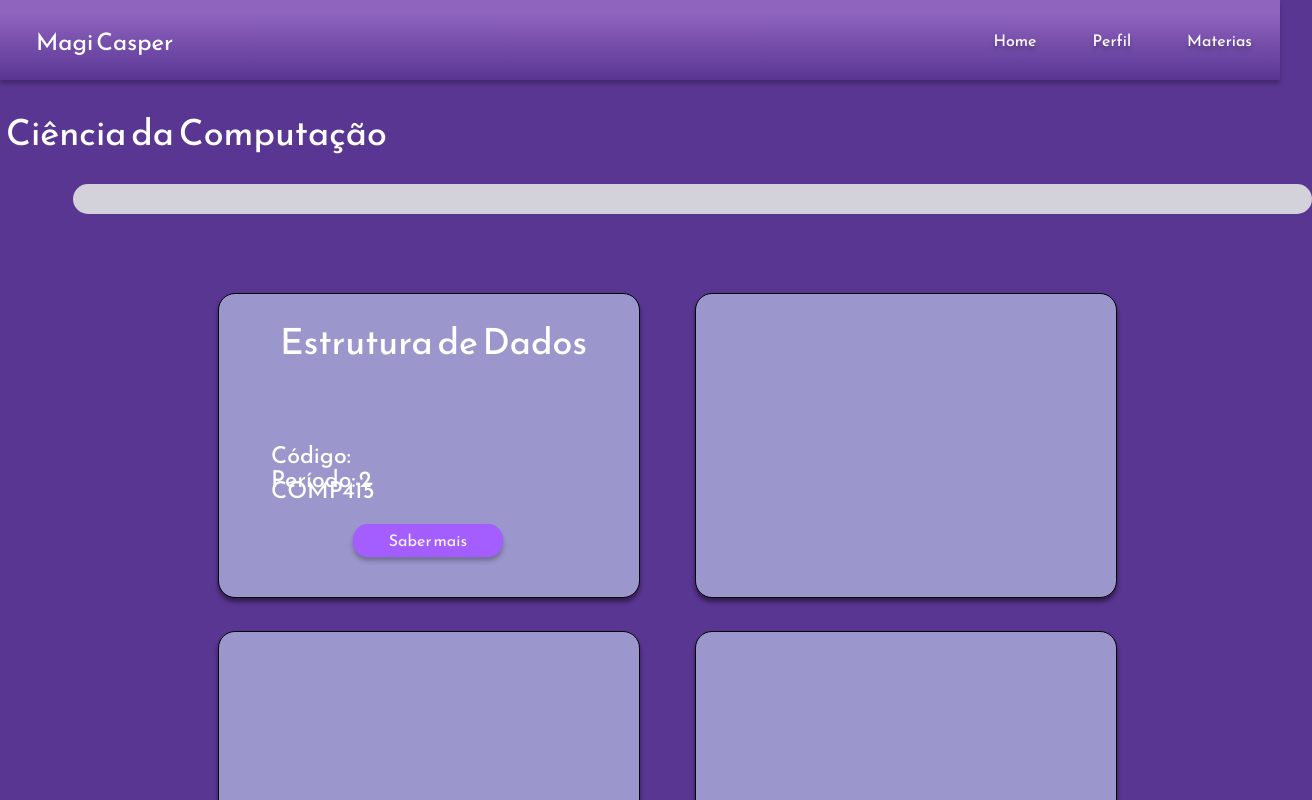
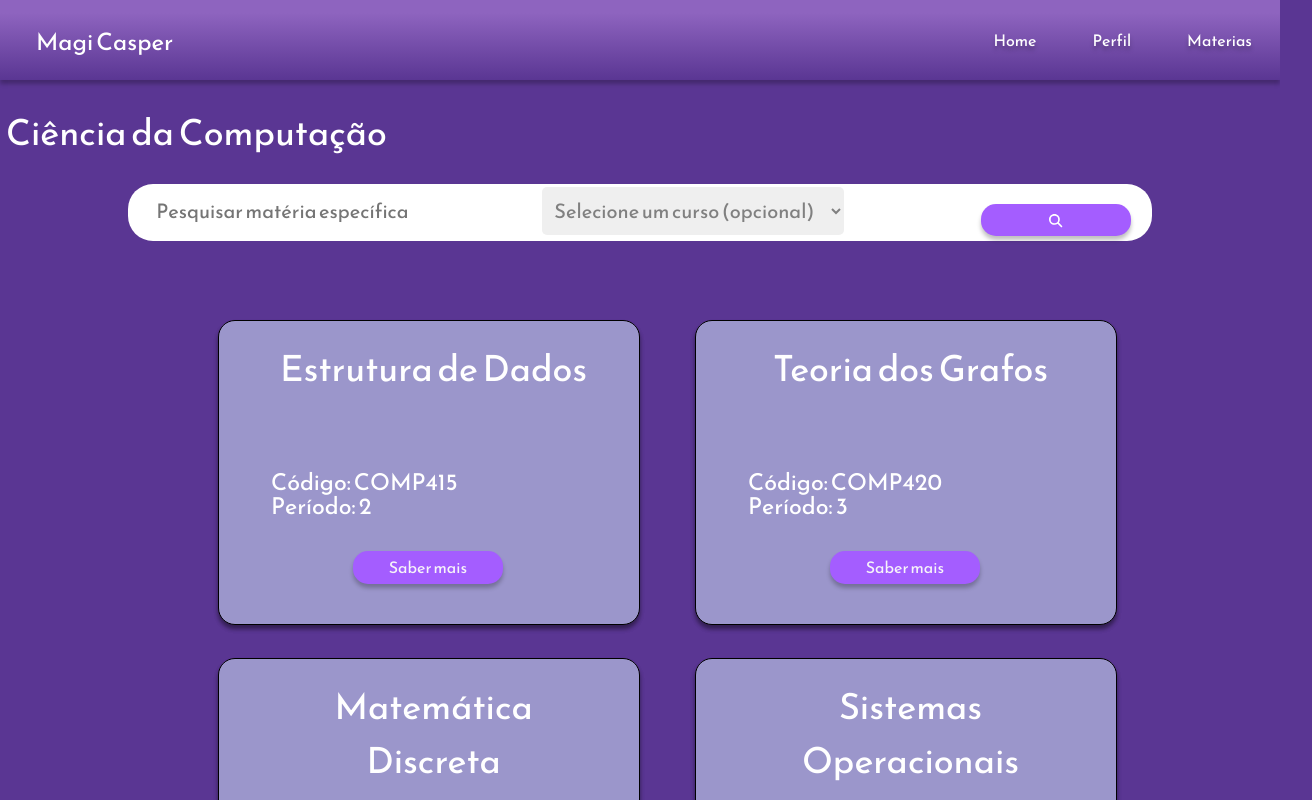
Before and after one commit to JT4v4res/PDS-Grupo5, a React (Create React App) app in the folder magicasper/: page /Materias in a window 1280 px wide. Shown: the top 800 px of the page, 1312 px wide, since content can reach past the window. Built offline with nearby package versions, Linux system fonts and the light colour scheme; no server answers.

Commit message:
page Materias redone + functional search bar + unitary cards component + template for api integ

```diff
--- /dev/null
+++ b/magicasper/src/Componentes/BarraBusca/index.css
@@ -0,0 +1,55 @@
+.form {
+    display: grid;
+    justify-items: center;
+}
+
+.form-content {
+    display: grid; /* Torna a div um grid container */
+    grid-template-columns: repeat(3, auto); /* Define o número de colunas e seu tamanho */
+    gap: 80px;
+    justify-items: center;
+    width: 80%;
+    margin-top: 25px;
+    background-color: white;
+    border-radius: 25px;
+}
+
+.search-button Button {
+    display: flex;
+    flex-direction: column;
+    align-items: center;
+    justify-content: center;
+    width: 149.777px;
+    height: 32.359px;
+    /* gap: 10px; */
+    flex-shrink: 0;
+    border-radius: 15px;
+    background: #A45DFF;
+    box-shadow: 0px 4px 4px 0px rgba(0, 0, 0, 0.25);
+    display: flex;
+}
+
+.input-box {
+    color: black;
+    color: grey;
+    width: 90%;
+    padding: 0.5rem 0.8rem 0.5rem 0.5rem;
+    margin: 0.2vw 0 0.5vw 0.8vw;
+    border: 0;
+    border-radius: 5px;
+    font-size: 20px;
+}
+
+.courseDropdown {
+    color: grey;
+    /* width: 80%; */
+    padding: 0.5rem 0.8rem 0.5rem 0.5rem;
+    margin: 0.2vw 0 0.5vw 0.8vw;
+    border: 0;
+    border-radius: 5px;
+    font-size: 20px;
+}
+
+.courseDropdown option {
+    color: black;
+}
--- /dev/null
+++ b/magicasper/src/Componentes/BarraBusca/index.js
@@ -0,0 +1,56 @@
+import React, { useState } from "react";
+import './index.css';
+import { InputGroup } from 'react-bootstrap';
+import Button from 'react-bootstrap/Button';
+import Form from 'react-bootstrap/esm/Form'
+import Col from 'react-bootstrap/Button';
+import Row from "react-bootstrap/Row";
+// import { InputGroup,  FormControl, Button, Form, Col } from 'react-bootstrap';
+import { faSearch } from '@fortawesome/free-solid-svg-icons';
+import { FontAwesomeIcon } from '@fortawesome/react-fontawesome';
+import getMaterias from "../../pages/Materias/MateriasService";
+
+function BarraBusca(props) {
+    const [search, setSearch] = useState('');
+
+    function handleOnSubmit(event) {
+        event.preventDefault();
+        const materias = getMaterias();
+        const results = materias.filter(materia => materia.nome.toLowerCase().indexOf(search) !== -1);
+        props.setMaterias(results);
+    }
+
+    function handleSearchChange(event) {
+        setSearch(event.target.value.toLowerCase());
+    }
+
+    return (
+        <div className="search-bar-container">
+            <Form onSubmit={handleOnSubmit} className="form">
+                <div className="form-content">
+                    <Form.Control
+                        className="input-box"
+                        placeholder="Pesquisar matéria específica"
+                        aria-label="Pesquisar matéria específica"
+                        onChange={handleSearchChange}
+                    />
+                    <Form.Group controlId="courseDropdown">
+                        <Form.Control as="select" className="courseDropdown">
+                            <option>Selecione um curso (opcional)</option>
+                            <option>Ciência da Computação</option>
+                            <option>Engenharia de Computação</option>
+                        </Form.Control>
+                    </Form.Group>
+                    <InputGroup className="search-button">
+                        <Button type="submit">
+                            <FontAwesomeIcon icon={faSearch} />
+                        </Button>
+                    </InputGroup>
+                </div>
+            </Form>
+        </div>
+    );
+
+}
+
+export default BarraBusca;
--- /dev/null
+++ b/magicasper/src/Componentes/CardMateria/index.css
@@ -0,0 +1,83 @@
+#card-unitario {
+    width: 422px;
+    height: 305px;
+    flex-shrink: 0;
+    font-family: 'Reem Kufi';
+    margin-left: 55px;
+    margin-top: 33px;
+    text-align: justify;
+    border-radius: 17px;
+    border: 1px solid #000;
+    background: #9B96CB;
+    box-shadow: 0px 4px 4px 0px rgba(0, 0, 0, 0.25), 0px 4px 4px 0px rgba(0, 0, 0, 0.25);
+  }
+
+  #conteudo-card-unitario {
+    align-items: center;
+    margin-left: 28px;
+  }
+
+  .img-background-label {
+    background-image: url('../../img/categoria-programming.png');
+    background-size: cover;
+  }
+
+  #conteudo-card-unitario .title {
+    color: #FFF;
+    display: flex;
+    width: 85%;
+    height: 23%;
+    margin-top: 20px;
+    flex-direction: column;
+    justify-content: center;
+    flex-shrink: 0;
+    overflow: hidden;
+    text-align: center;
+    text-overflow: ellipsis;
+    font-size: 36px;
+    font-style: normal;
+    font-weight: 400;
+    line-height: normal;
+    text-align: block;
+  }
+
+  #conteudo-card-unitario ul {
+    list-style: none;
+    padding: 12px;
+  }
+
+  #conteudo-card-unitario li {
+    width: 83%;
+    height: 24.024px;
+    padding: 12px;
+    flex-direction: column;
+    justify-content: center;
+    flex-shrink: 0;
+    color: #FFF;
+    font-size: 23.262px;
+    font-style: normal;
+    font-weight: 400;
+    line-height: normal;
+    display: block;
+  }
+
+  #conteudo-card-unitario .button {
+    display: flex;
+    flex-direction: row;
+    align-items: center;
+    justify-content: center;
+    width: 149.777px;
+    height: 32.359px;
+    padding: 10px;
+    margin-top: 10%;
+    margin-left: 106px;
+    gap: 10px;
+    flex-shrink: 0;
+    border-radius: 15px;
+    background: #A45DFF;
+    box-shadow: 0px 4px 4px 0px rgba(0, 0, 0, 0.25);
+  }
+
+  #conteudo-card-unitario .button a{
+    color: #F6F3F9;
+  }
--- /dev/null
+++ b/magicasper/src/Componentes/CardMateria/index.js
@@ -0,0 +1,20 @@
+import React from 'react';
+import { Link } from "react-router-dom"
+import './index.css';
+
+export default function CardMateria (props){
+    return (
+        <div id='card-unitario'>
+            <div id='conteudo-card-unitario'>
+                <label className='title' key={props.materia}>{props.materia}</label>
+                <ul>
+                <li key={props.codigo}><label className='code'>Código: {props.codigo}</label></li>
+                <li key={props.periodo}><label className='code'>Período: {props.periodo}</label></li>
+                </ul>
+                <label className='button'>
+                <Link to='/MateriaDetalhes'>Saber mais</Link>
+                </label>
+            </div>
+        </div>
+    );
+}
--- /dev/null
+++ b/magicasper/src/pages/Materias/MateriasService.js
@@ -0,0 +1,51 @@
+export default function getMaterias() {
+    return [{
+            nome: 'Estrutura de Dados',
+            codigo: 'COMP415',
+            periodo: '2',
+            nivelEsforco: 'Alto',
+            professor: ['Rodrigo Faro', 'Jessie J', 'Zé Pilintra'],
+            curso: ['Ciência da Computação', 'Engenharia de Computação']
+        },
+        {
+            nome: 'Teoria dos Grafos',
+            codigo: 'COMP420',
+            periodo: '3',
+            nivelEsforco: 'Médio',
+            professor: ['Bob Marley', 'Anitta'],
+            curso: ['Ciência da Computação', 'Engenharia de Computação']
+        },
+        {
+            nome: 'Matemática Discreta',
+            codigo: 'COMP012',
+            periodo: '1',
+            nivelEsforco: 'Médio',
+            professor: ['Lince Negra'],
+            curso: ['Ciência da Computação', 'Engenharia de Computação']
+        },
+        {
+            nome: 'Sistemas Operacionais',
+            codigo: 'COMP225',
+            periodo: '5',
+            nivelEsforco: 'Baixo',
+            professor: ['Sidney Magal'],
+            curso: ['Ciência da Computação', 'Engenharia de Computação']
+        },
+        {
+            nome: 'Sistemas Digitais',
+            codigo: 'ECOM478',
+            periodo: 'ELETIVA',
+            nivelEsforco: 'Baixo',
+            professor: ['Gugu Liberato'],
+            curso: ['Engenharia de Computação']
+        },
+        {
+            nome: 'Cálculo 2',
+            codigo: 'COMP321',
+            periodo: 'ELETIVA',
+            nivelEsforco: 'Alto',
+            professor: ['Xi Ji Ping'],
+            curso: ['Ciência da Computação', 'Engenharia de Computação']
+        },
+    ]
+}
--- a/magicasper/src/pages/Materias/index.css
+++ b/magicasper/src/pages/Materias/index.css
@@ -42,18 +42,6 @@
   cursor: pointer;
 }
 
-#barra-busca {
-  display: flex;
-  width: 90%;
-  height: 30px;
-  padding: 8px 1142px 7px 97px;
-  align-items: center;
-  border-radius: 55px;
-  background: #D3D2DA;
-  margin-left: 73px;
-  margin-top: 25px;
-}
-
 #container-cards {
   display: flex;
   flex-direction: row;
@@ -61,87 +49,3 @@
   margin-top: 46px;
   justify-content: center;
 }
-
-#card-unitario {
-  width: 422px;
-  height: 305px;
-  flex-shrink: 0;
-  font-family: 'Reem Kufi';
-  margin-left: 55px;
-  margin-top: 33px;
-  text-align: justify;
-  border-radius: 17px;
-  border: 1px solid #000;
-  background: #9B96CB;
-  box-shadow: 0px 4px 4px 0px rgba(0, 0, 0, 0.25), 0px 4px 4px 0px rgba(0, 0, 0, 0.25);
-}
-
-#conteudo-card-unitario {
-  align-items: center;
-  margin-left: 28px;
-}
-
-.img-background-label {
-  background-image: url('../../img/categoria-programming.png');
-  background-size: cover;
-}
-
-#conteudo-card-unitario .title {
-  color: #FFF;
-  display: flex;
-  width: 85%;
-  height: 23%;
-  margin-top: 20px;
-  flex-direction: column;
-  justify-content: center;
-  flex-shrink: 0;
-  overflow: hidden;
-  text-align: center;
-  text-overflow: ellipsis;
-  font-size: 36px;
-  font-style: normal;
-  font-weight: 400;
-  line-height: normal;
-  text-align: block;
-}
-
-#conteudo-card-unitario ul {
-  list-style: none;
-  padding: 12px;
-}
-
-#conteudo-card-unitario li {
-  width: 43%;
-  height: 24.024px;
-  padding: 12px;
-  flex-direction: column;
-  justify-content: center;
-  flex-shrink: 0;
-  color: #FFF;
-  font-size: 23.262px;
-  font-style: normal;
-  font-weight: 400;
-  line-height: normal;
-  display: block;
-}
-
-#conteudo-card-unitario .button {
-  display: flex;
-  flex-direction: row;
-  align-items: center;
-  justify-content: center;
-  width: 149.777px;
-  height: 32.359px;
-  padding: 10px;
-  margin-top: 10%;
-  margin-left: 106px;
-  gap: 10px;
-  flex-shrink: 0;
-  border-radius: 15px;
-  background: #A45DFF;
-  box-shadow: 0px 4px 4px 0px rgba(0, 0, 0, 0.25);
-}
-
-#conteudo-card-unitario .button a{
-  color: #F6F3F9;
-}
--- a/magicasper/src/pages/Materias/index.js
+++ b/magicasper/src/pages/Materias/index.js
@@ -2,11 +2,13 @@ import SeletorCurso from '../../Componentes/Seletor-Curso';
 import './index.css';
 import Navbar from '../../Componentes/Navbar';
 import "@fontsource/reem-kufi";
-import { Link } from "react-router-dom"
-import React from 'react';
+import React, { useEffect, useState } from 'react';
 import api from "../../Componentes/apis";
+import getMaterias  from './MateriasService';
+import CardMateria from '../../Componentes/CardMateria';
+import BarraBusca from '../../Componentes/BarraBusca';
 
-let data = ['Estrutura de Dados', 'COMP415', 'Alto', '2'];
+// let data;
 
 // api
 //     .get('/materia')
@@ -18,37 +20,29 @@ let data = ['Estrutura de Dados', 'COMP415', 'Alto', '2'];
 
 function Materias (curso){
   curso = "Ciência da Computação"
-  // materia  = "Estrutura de Dados"
-  // codigo = "BP336CB"
-  // periodo = "2"
-  // label = "P"
-  console.log(curso)
-    console.log('data', data);
+  const [materias, setMaterias] = useState([]);
+
+  useEffect(() => {
+    setMaterias(getMaterias());
+  }, [])
 return (
 <>
   <Navbar/>
   <SeletorCurso texto={curso}/>
 
-  <div id='barra-busca'/>
+  {/* <div id='barra-busca'/> */}
+  <BarraBusca setMaterias={setMaterias}/>
 
   <div id='container-cards'>
-    <div id='card-unitario'>
-      <div id='conteudo-card-unitario'>
-        <label className='title' key={data[0]}>{data[0]}</label>
-        <ul>
-          <li key={data[1]}><label className='code'>Código: {data[1]}</label></li>
-          <li key={data[3]}><label className='code'>Período: {data[3]}</label></li>
-        </ul>
-        <label className='button'>
-          <Link to='/MateriaDetalhes'>Saber mais</Link>
-        </label>
-      </div>
-    </div>
-    <div id='card-unitario'/>
-    <div id='card-unitario'/>
-    <div id='card-unitario'/>
-    <div id='card-unitario'/>
-    <div id='card-unitario'/>
+    {materias.map(materia => {
+      return (
+        <CardMateria
+          materia={materia.nome}
+          codigo={materia.codigo}
+          periodo={materia.periodo}
+        />
+      )
+    })}
   </div>
 </>
 )
```
Also changed, not shown: magicasper/package.json (+7 -1 lines), 1 other file (tests, documents, lock files or other folders).
